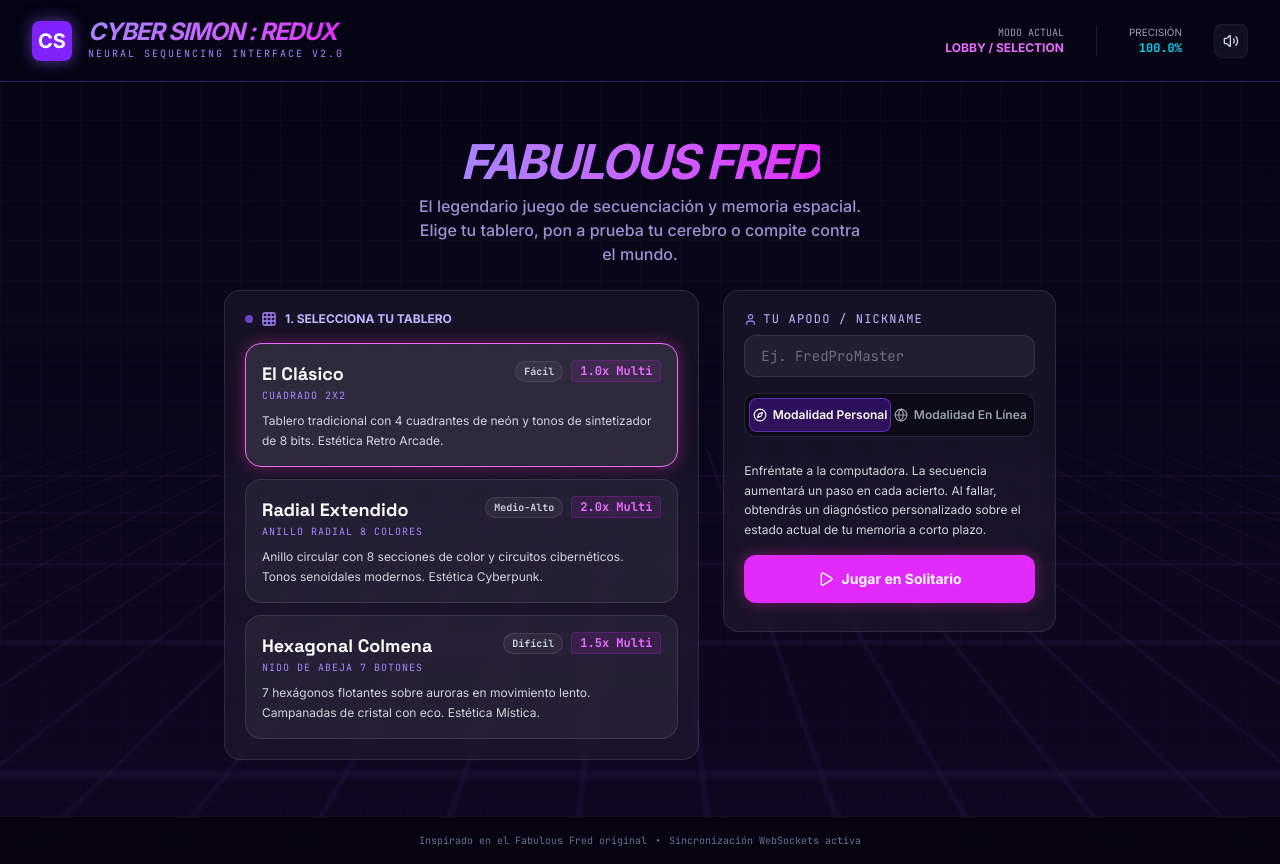
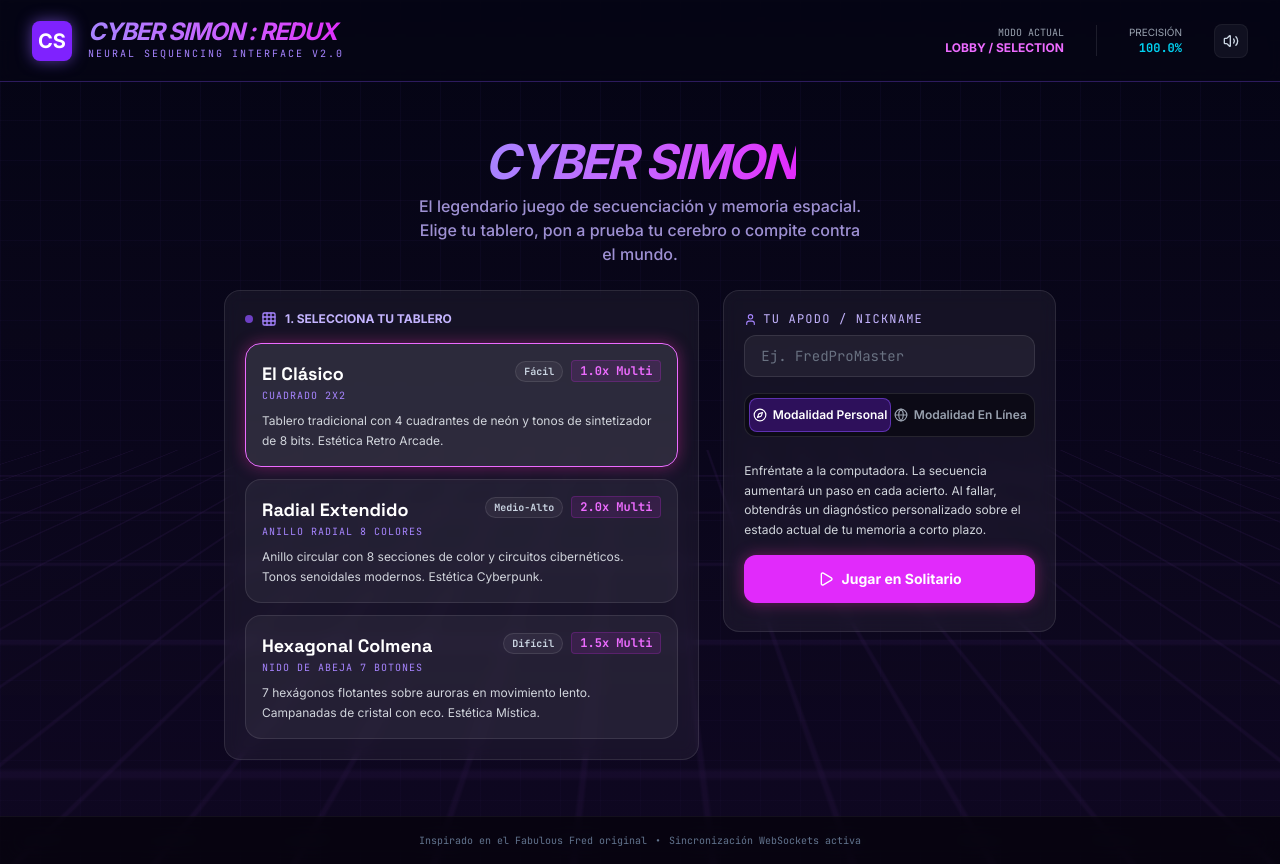
Before and after one commit to nethomeoscar/Fabuloso-Fred, a React (Vite) app: page / in a window 1280 px wide. Built offline with nearby package versions, Linux system fonts and the light colour scheme.

Commit message:
Change header title from 'FABULOUS FRED' to 'CYBER SIMON'

```diff
--- a/src/components/Lobby.tsx
+++ b/src/components/Lobby.tsx
@@ -98,7 +98,7 @@ export default function Lobby({
       {/* App Header */}
       <div className="text-center flex flex-col items-center gap-2">
         <h1 className="text-4xl md:text-5xl font-black tracking-tighter uppercase italic text-transparent bg-clip-text bg-gradient-to-r from-violet-400 to-fuchsia-500">
-          FABULOUS FRED
+          CYBER SIMON
         </h1>
         <p className="text-violet-300/80 text-sm md:text-base max-w-md font-medium">
           El legendario juego de secuenciación y memoria espacial. Elige tu tablero, pon a prueba tu cerebro o compite contra el mundo.
```
